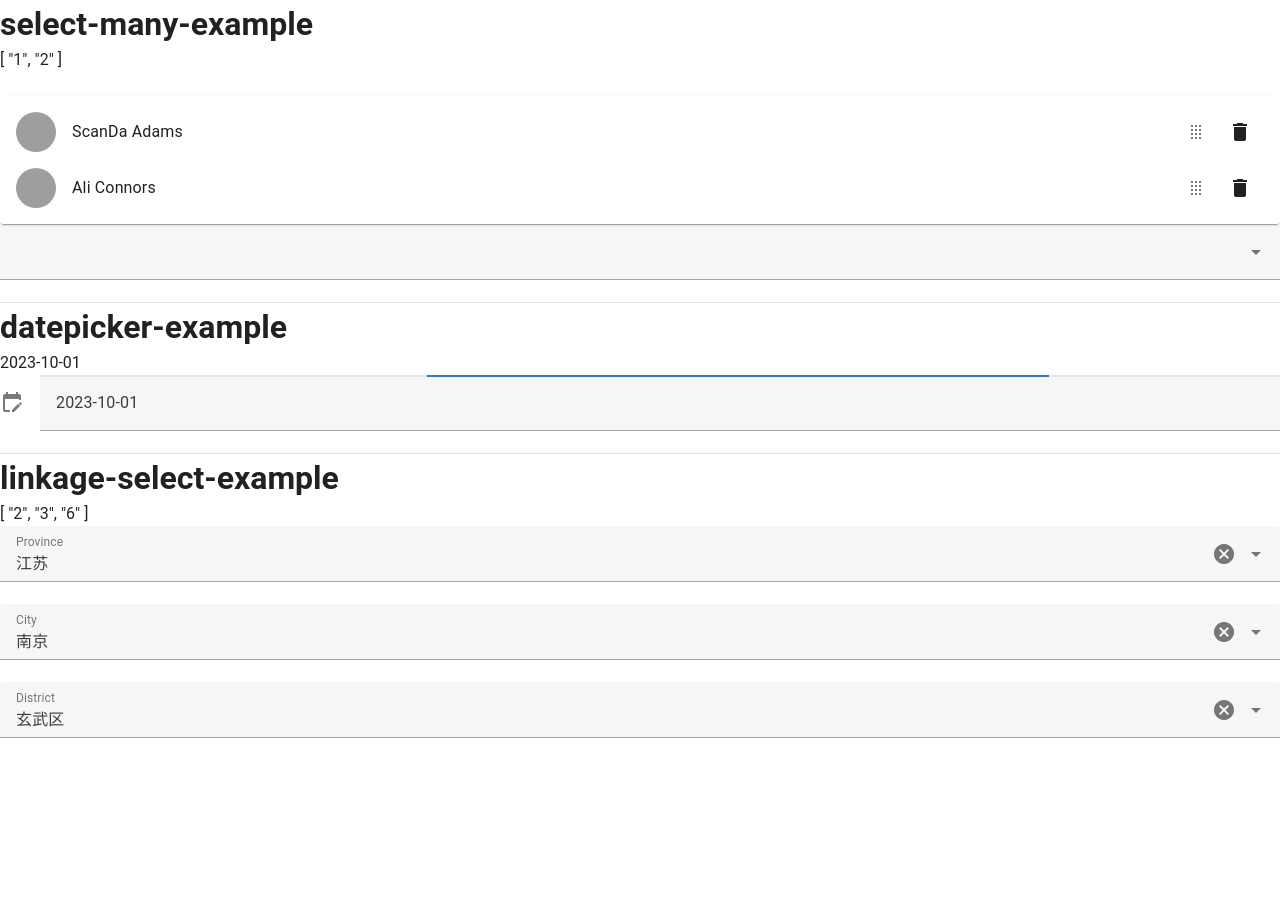
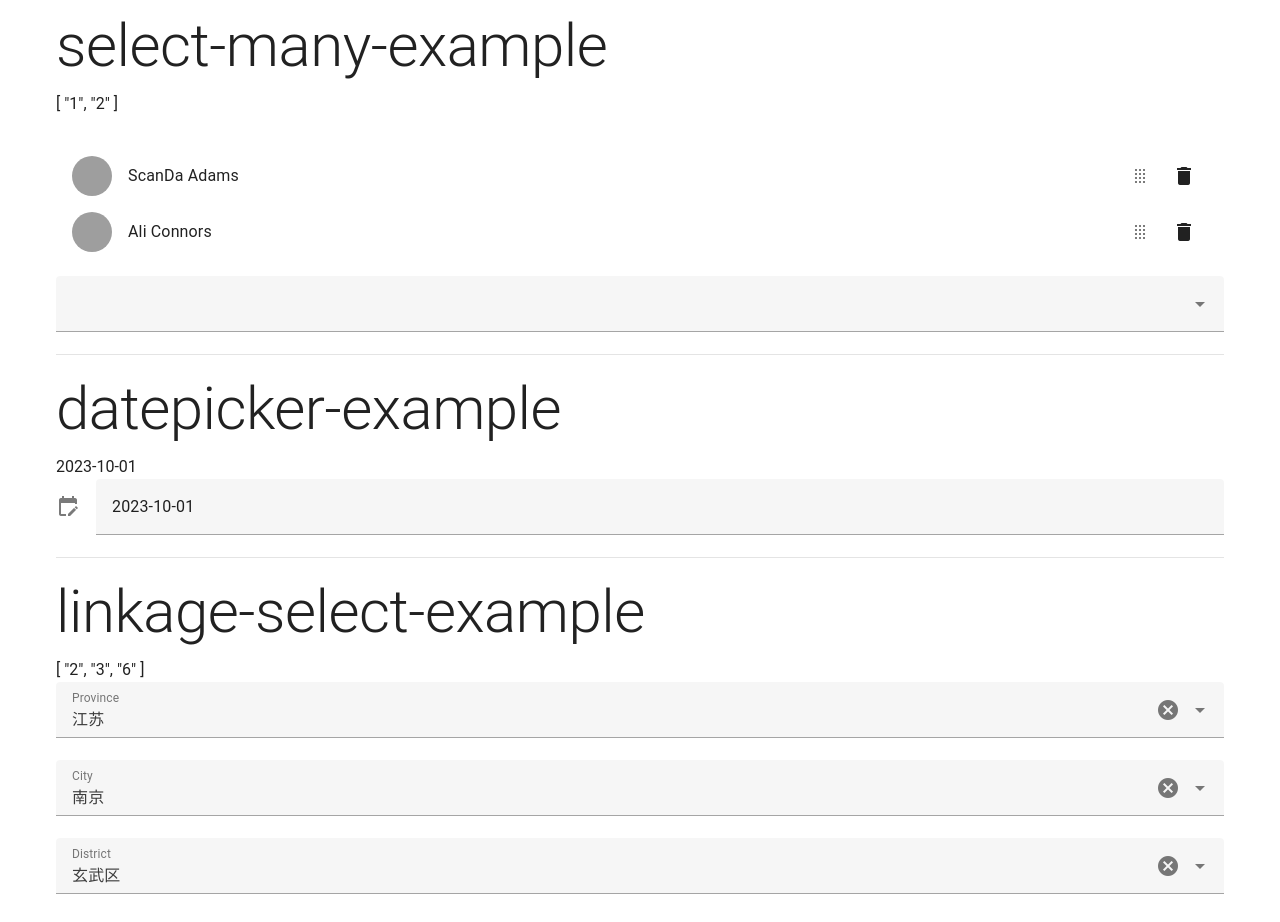
Before and after one commit to qor5/ui, a Vue app in the folder vuetifyx/vuetifyxjs/: page / in a window 1280 px wide. Shown: the top 922 px of the page. Before the commit the page ends 800 px from the top, so only its background shows below. Built offline with nearby package versions, Linux system fonts and the light colour scheme; grey boxes are pictures that could not be loaded.

Commit message:
fix: 1.demo app style 2.datepicker progress 3.selectmany style

```diff
--- a/vuetifyx/vuetifyxjs/src/demo/App.vue
+++ b/vuetifyx/vuetifyxjs/src/demo/App.vue
@@ -1,14 +1,16 @@
 <template>
   <v-app>
     <v-main>
-      <h1>select-many-example</h1>
-      <select-many-example></select-many-example>
-      <v-divider></v-divider>
-      <h1>datepicker-example</h1>
-      <datepicker-example></datepicker-example>
-      <v-divider></v-divider>
-      <h1>linkage-select-example</h1>
-      <linkage-select-example></linkage-select-example>
+      <v-container>
+        <h1 class="text-h2 mb-4">select-many-example</h1>
+        <select-many-example></select-many-example>
+        <v-divider class="mb-6"></v-divider>
+        <h1 class="text-h2 mb-4">datepicker-example</h1>
+        <datepicker-example></datepicker-example>
+        <v-divider class="mb-6"></v-divider>
+        <h1 class="text-h2 mb-4">linkage-select-example</h1>
+        <linkage-select-example></linkage-select-example>
+      </v-container>
     </v-main>
   </v-app>
 </template>
--- a/vuetifyx/vuetifyxjs/src/lib/Datepicker.vue
+++ b/vuetifyx/vuetifyxjs/src/lib/Datepicker.vue
@@ -11,7 +11,9 @@
         prepend-icon="mdi-calendar-edit"
         readonly
       >
-        <v-progress-linear color="primary" indeterminate absolute height="2"></v-progress-linear>
+        <template v-slot:loader>
+          <v-progress-linear color="primary" indeterminate absolute height="2"></v-progress-linear>
+        </template>
       </v-text-field>
     </template>
 
@@ -29,10 +31,10 @@
         <v-card-actions>
           <v-spacer></v-spacer>
           <v-btn color="grey lighten-1" variant="text" @click.native="clearHandler(isActive)"
-            >{{ clearText }}
+          >{{ clearText }}
           </v-btn>
           <v-btn color="green darken-1" variant="text" @click="okHandler(isActive)"
-            >{{ okText }}
+          >{{ okText }}
           </v-btn>
         </v-card-actions>
       </v-card>
--- a/vuetifyx/vuetifyxjs/src/lib/SelectMany.vue
+++ b/vuetifyx/vuetifyxjs/src/lib/SelectMany.vue
@@ -1,6 +1,6 @@
 <template>
   <label class="v-label theme--light" v-html="label"></label>
-  <v-card v-if="internalSelectedItems.length > 0">
+  <v-card v-if="internalSelectedItems.length > 0" variant="flat" class="mb-2">
     <v-list>
       <draggable
         v-model="internalSelectedItems"
```
Also changed, not shown: 1 other file (tests, documents, lock files or other folders).
